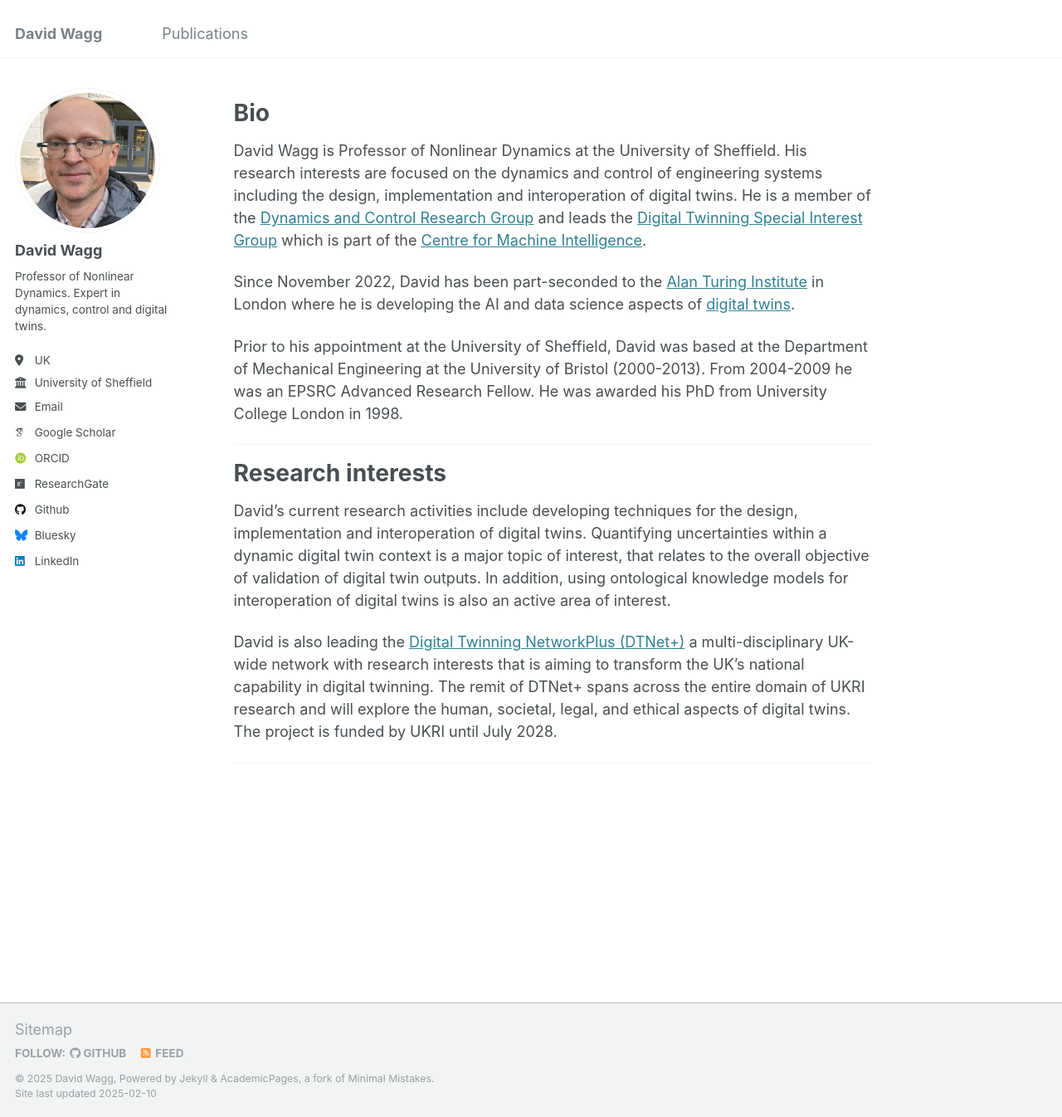
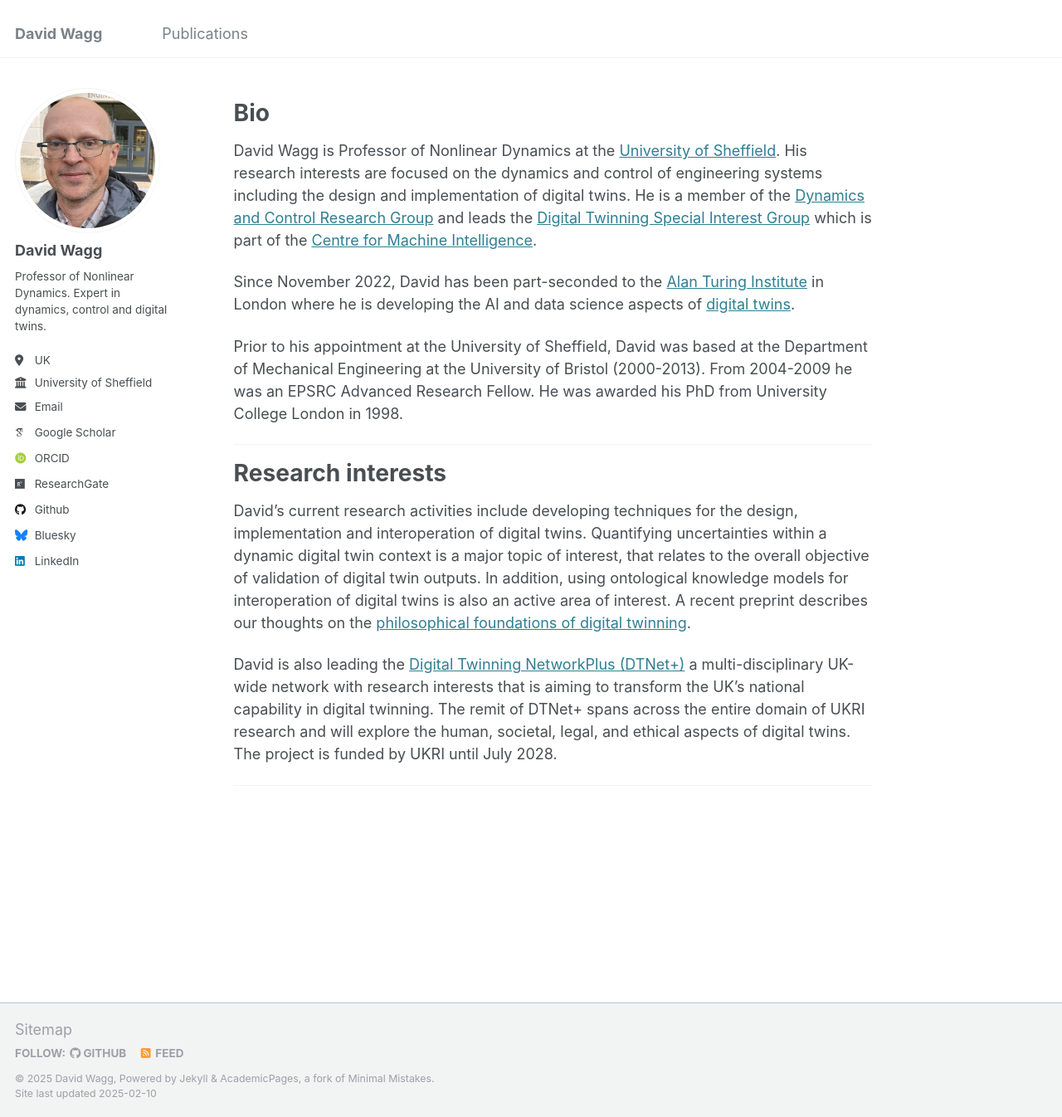
Before and after one commit to davidjwagg/davidjwagg, a Jekyll site: the page built from _pages/about.md, in a window 1280 px wide and 1346 px high. Shown: the whole window at 83% size. Built offline with Jekyll 4.4.1, drawn with Linux system fonts in a browser that asks for light colours; some web fonts are replaced.

Commit message:
Update about.md
More

```diff
--- a/_pages/about.md
+++ b/_pages/about.md
@@ -10,7 +10,7 @@ redirect_from:
 # Bio
 
 
-David Wagg is Professor of Nonlinear Dynamics at the University of Sheffield. His research interests are focused on the dynamics and control of engineering  systems including the design, implementation and interoperation of digital twins. He is a member of the [Dynamics and Control Research Group](https://drg.ac.uk) and leads the [Digital Twinning Special Interest Group](https://www.sheffield.ac.uk/machine-intelligence/community/interest-groups/digital-twinning) which is part of the [Centre for Machine Intelligence](https://www.sheffield.ac.uk/machine-intelligence).
+David Wagg is Professor of Nonlinear Dynamics at the [University of Sheffield](https://www.sheffield.ac.uk/mac/people/mech-eng-academic-staff/david-wagg). His research interests are focused on the dynamics and control of engineering  systems including the design and implementation of digital twins. He is a member of the [Dynamics and Control Research Group](https://drg.ac.uk) and leads the [Digital Twinning Special Interest Group](https://www.sheffield.ac.uk/machine-intelligence/community/interest-groups/digital-twinning) which is part of the [Centre for Machine Intelligence](https://www.sheffield.ac.uk/machine-intelligence).
 
 Since November 2022, David has been part-seconded to the [Alan Turing Institute](https://www.turing.ac.uk/) in London where he is developing the AI and data science aspects of [digital twins](https://www.turing.ac.uk/research/research-projects/tric-dt).
 
@@ -19,7 +19,7 @@ Prior to his appointment at the University of Sheffield, David was based at the
 ---
 
 # Research interests
-David's current research activities include developing techniques for the design, implementation and interoperation of digital twins. Quantifying uncertainties within a dynamic digital twin context is a major topic of interest, that relates to the overall objective of validation of digital twin outputs. In addition, using ontological knowledge models for interoperation of digital twins is also an active area of interest.
+David's current research activities include developing techniques for the design, implementation and interoperation of digital twins. Quantifying uncertainties within a dynamic digital twin context is a major topic of interest, that relates to the overall objective of validation of digital twin outputs. In addition, using ontological knowledge models for interoperation of digital twins is also an active area of interest. A recent preprint describes our thoughts on the [philosophical foundations of digital twinning](https://engrxiv.org/preprint/view/3500).
 
 David is also leading the [Digital Twinning NetworkPlus (DTNet+)](https://www.dtnetplus.ac.uk/) a multi-disciplinary UK-wide network with research interests that is aiming to transform the UK’s national capability in digital twinning.  The remit of DTNet+ spans across the entire domain of UKRI research and will explore the human, societal, legal, and ethical aspects of digital twins.  The project is funded by UKRI until July 2028.
 
```
